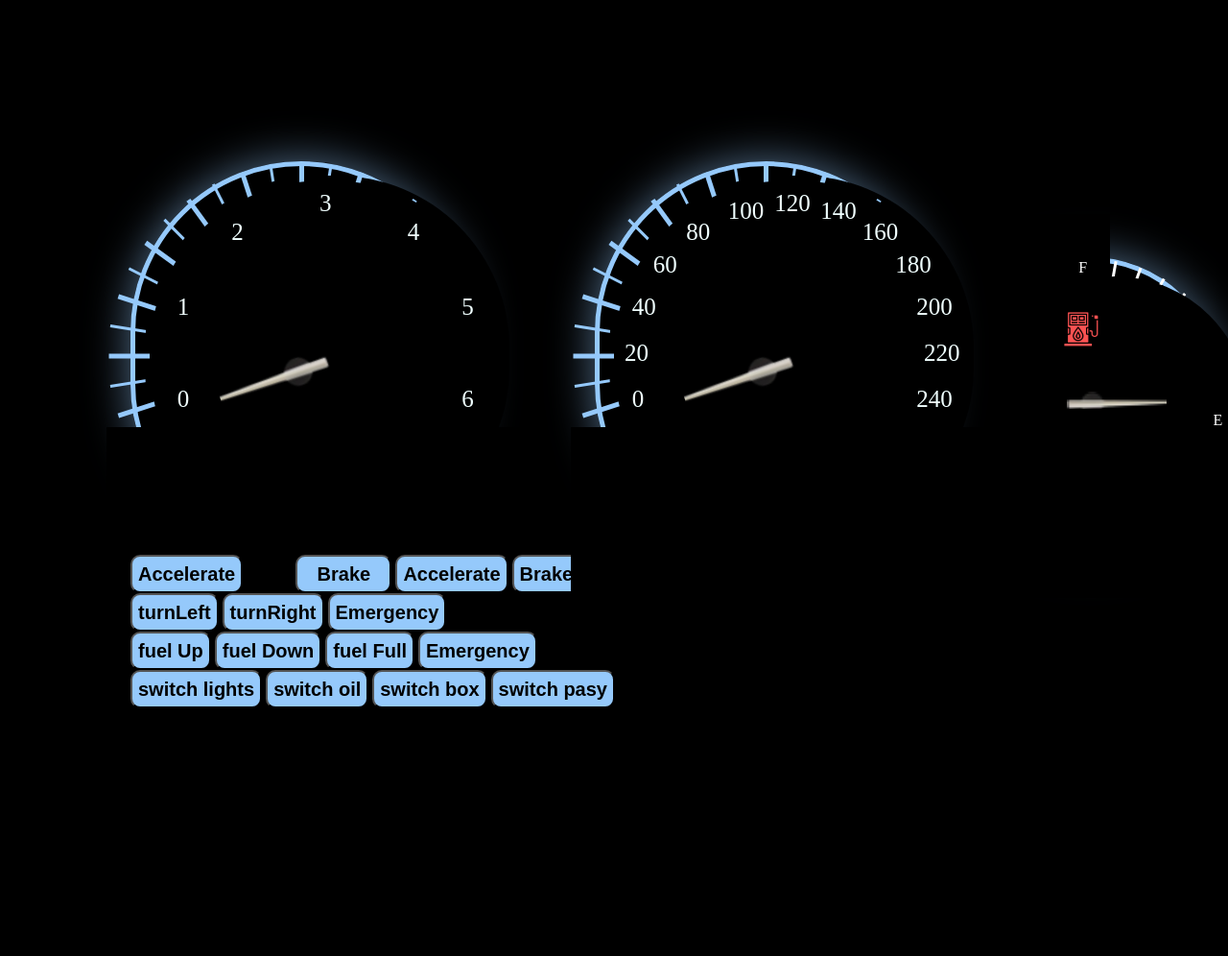
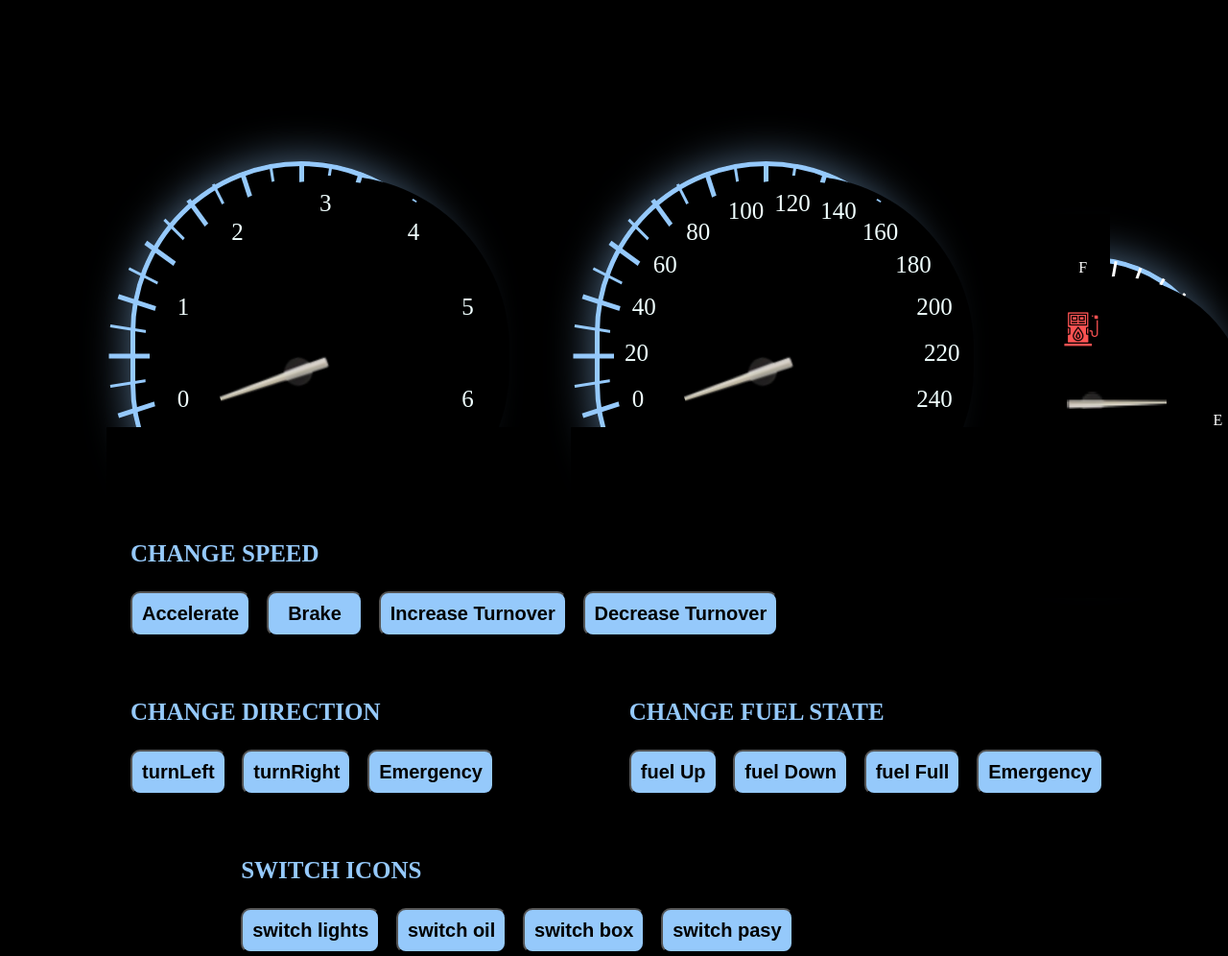
Before and after one commit to maciejdrobnik/Car-Dashboard, a website built with Vite: page index.html in a window 1280 px wide. Shown: the top 996 px of the page at 96% size. Before the commit the page ends 800 px from the top, so only its background shows below. Built offline with nearby package versions, Linux system fonts and the light colour scheme; files whose address does not match are found by name.

Commit message:
last changes

```diff
--- a/index.html
+++ b/index.html
@@ -123,23 +123,27 @@
       </div>
       <div id="allButtons">
         <div id="changeSpeed">
+          <h3>CHANGE SPEED</h3>
           <button id="accelerate">Accelerate</button>
           <button id="brake">Brake</button>
-      <button id="accelerateobroty">Accelerate</button>
-      <button id="brakeobroty">Brake</button>
+          <button id="accelerateobroty">Increase Turnover</button>
+          <button id="brakeobroty">Decrease Turnover</button>
         </div>
         <div id="changeDirection">
+          <h3>CHANGE DIRECTION</h3>
           <button id="turnLeft">turnLeft</button>
           <button id="turnRight">turnRight</button>
           <button id="emergencySwitch">Emergency</button>
         </div>
         <div id="changeFuel">
+          <h3>CHANGE FUEL STATE</h3>
           <button id="fuelUp">fuel Up</button>
           <button id="fuelDown">fuel Down</button>
           <button id="fuelFull">fuel Full</button>
           <button id="emergencySwitch">Emergency</button>
         </div>
         <div id="switchIcons">
+          <h3>SWITCH ICONS</h3>
           <button id="lightsOnOff">switch lights</button>
           <button id="oilOnOff">switch oil</button>
           <button id="boxOnOff">switch box</button>
--- a/src/main.js
+++ b/src/main.js
@@ -263,6 +263,12 @@ $( "#turnRight" ).click(function() {
 })
 
 $( "#emergencySwitch" ).click(function() {
+    clearInterval(rightInterval);
+    rightInterval = undefined;
+    $("#rightTurn").css('opacity', '0.3');
+    clearInterval(leftInterval);
+    leftInterval = undefined;
+    $("#leftTurn").css('opacity', '0.3');
   if(leftInterval && rightInterval){
     clearInterval(rightInterval);
     rightInterval = undefined;
--- a/src/style.css
+++ b/src/style.css
@@ -6,14 +6,23 @@ p {
 }
 button{
   min-width:70px;
-  height: 40px;
+  min-height: 40px;
   font-size: 20px;
   background-color: rgb(149, 201, 251);
   border-radius: 10px;
   font-weight: bold;
+  padding: 10px 10px;
+  margin-right: 1vw;
+}
+h3{
+  color: rgb(149, 201, 251);
+  font-size: 25px;
 }
 #allButtons{
+  display: flex;
+  flex-wrap: wrap;
   z-index: 10;
+  margin-top: -5vh;
 }
 .everything{
   display: flex;
@@ -194,11 +203,13 @@ button{
 #changeSpeed{
   position: relative;
   margin-left: 10vw;
-  z-index: 7;
+  margin-bottom: 5vh;
+  z-index: 11;
 }
 #changeDirection{
   position: relative;
   margin-left: 10vw;
+  margin-bottom: 5vh;
   z-index: 11;
 }
 #changeFuel{
@@ -208,14 +219,10 @@ button{
 }
 #switchIcons {
   position: relative;
-  margin-left: 10vw;
+  margin-left: 19vw;
   z-index: 7;
 }
 
-#accelerate{
-  margin-right: 4vw;
-  animation: mymove 5s infinite;
-}
 
 #brake{
   width: 100px;
```
Lines whose indentation alone changed are shown as unchanged.
